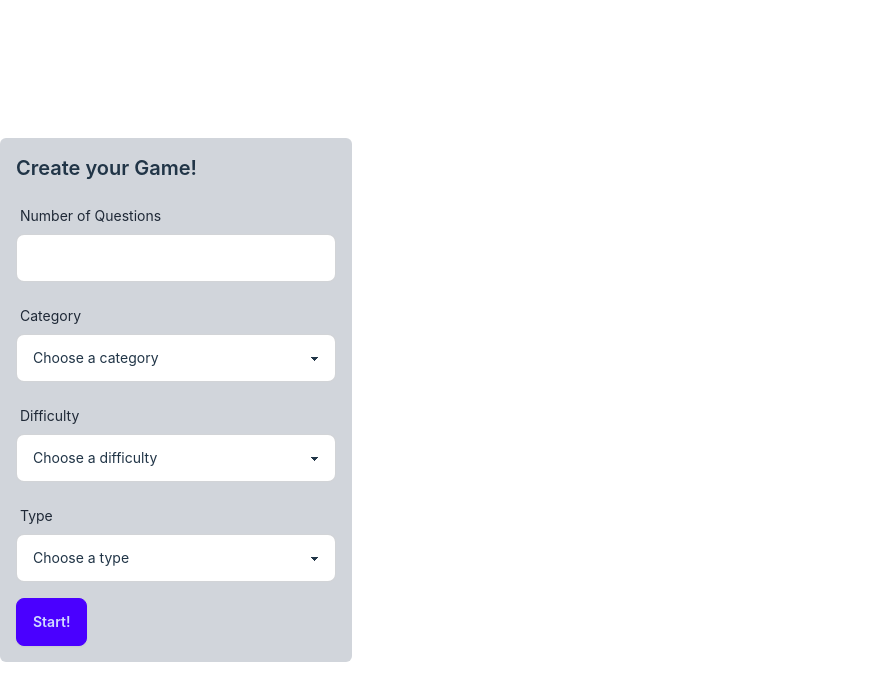
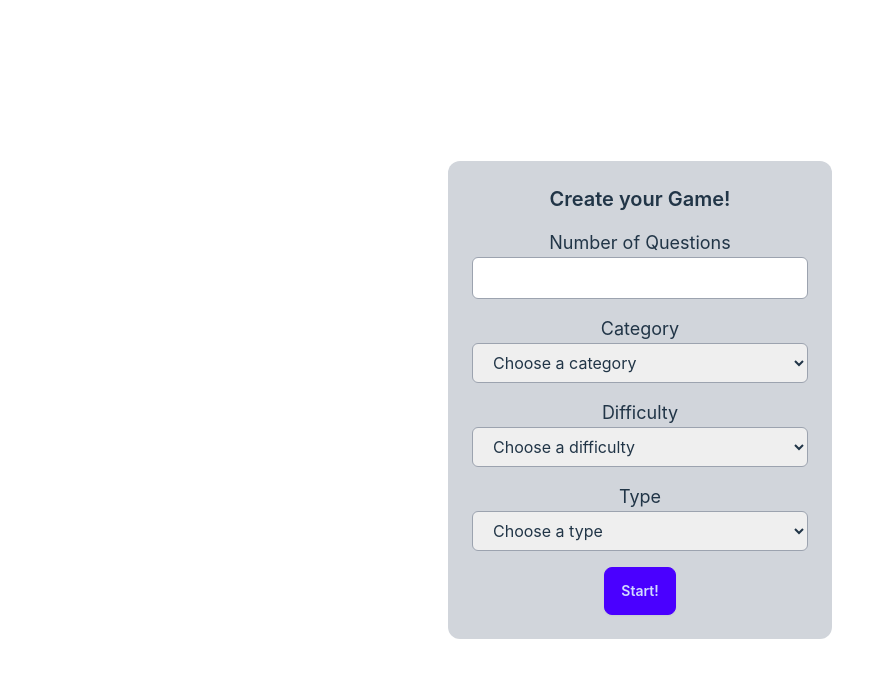
Before and after one commit to dcamrondunlap/trivia-project, a React (Vite) app in the folder trivia-game/: page / in a window 1280 px wide. Shown: the top 700 px of the page, without its empty margins (0-895 px from the left). Built offline with nearby package versions, Linux system fonts and the light colour scheme.

Commit message:
form and the questions and answer buttons centered

```diff
--- a/trivia-game/src/App.jsx
+++ b/trivia-game/src/App.jsx
@@ -9,7 +9,7 @@ function App() {
 
   return (
     <Router>
-      <div className="flex justify-center items-center h-screen">
+      <div className="">
         <Routes>
           <Route path="/" element={<TriviaForm />} />
           <Route path="/quiz" element={<Questions />} />
--- a/trivia-game/src/components/questions.jsx
+++ b/trivia-game/src/components/questions.jsx
@@ -49,12 +49,13 @@ function Questions() {
   }
 
   return (
-    <div className="container mx-auto px-4 py-8 flex flex-col items-center justify-center">
-      <h1 className="text-2xl font-bold mb-4">Here's your Quiz!</h1>
+    <div className='absolute inset-0 flex justify-center items-center'>
+  <div className="container mx-auto px-4 py-8">
+    <h1 className="text-2xl font-bold mb-4 text-center">Here's your Quiz!</h1>
     {!quizCompleted && quizData && quizData.results && quizData.results.length > 0 && (
-        <div className="mb-6">
+      <div className="mb-6 text-center">
         <h3 className="text-lg font-semibold mb-2" dangerouslySetInnerHTML={{__html: quizData.results[currentQuestionIndex].question}}></h3>
-          <ol className="list-decimal ml-6">
+        <ol className="ml-6">
           {shuffleArray([...quizData.results[currentQuestionIndex].incorrect_answers, quizData.results[currentQuestionIndex].correct_answer]).map((option, optionIndex) => (
             <li key={optionIndex} className="mb-2">
               <button className="btn btn-ghost" onClick={() => handleAnswerSelected(option === quizData.results[currentQuestionIndex].correct_answer)} dangerouslySetInnerHTML={{__html: option.replace(/quot;/g, '"').replace(/&#039;/g, "'")}}></button>
@@ -68,13 +69,14 @@ function Questions() {
         <Score score={score} totalQuestions={quizData.results.length} />
       </div>
     )}
-      <div className="flex justify-between">
+    <div className="flex justify-center">
       {quizCompleted && (
         <>
-            <button className="btn" onClick={handleStartOver}>Retry Quiz</button>
+          <button className="btn mr-4" onClick={handleStartOver}>Retry Quiz</button>
           <button className="btn" onClick={handleCreateNewQuiz}>Start New Quiz</button>
         </>
       )}
+    </div>
   </div>
 </div>
   );
--- a/trivia-game/src/components/triviaForm.jsx
+++ b/trivia-game/src/components/triviaForm.jsx
@@ -30,30 +30,27 @@ function TriviaForm() {
   }
 
   return (
-    <div className='flex items-center justify-center h-screen'>
-      <div className="p-4 bg-gray-300 rounded-md">
-      <h2 className="text-xl font-semibold mb-4">Create your Game!</h2>
+    <div className='absolute inset-0 flex justify-center items-center'>
+      <div className="p-6 bg-gray-300 rounded-xl max-w-sm">
+        <h2 className="text-xl font-semibold mb-4 text-center">Create your Game!</h2>
         <form onSubmit={handleSubmit} className="space-y-4">
-        <label className="form-control w-full max-w-xs">
-          <div className="label">
-            <span className="label-text">Number of Questions</span>
-          </div>
+          <label className="block">
+            <span className="block text-lg text-center">Number of Questions</span>
             <input
               type="number"
               value={numberOfQuestions}
               onChange={(e) => setNumberOfQuestions(e.target.value)}
-            className="input input-bordered"
+              className="block w-full border border-gray-400 rounded-md px-4 py-2"
+              max={50}
             />
           </label>
 
-        <label className="form-control w-full max-w-xs">
-          <div className="label">
-            <span className="label-text">Category</span>
-          </div>
+          <label className="block">
+            <span className="block text-lg text-center">Category</span>
             <select
               value={category}
               onChange={(e) => setCategory(e.target.value)}
-            className="select select-bordered w-full max-w-xs"
+              className="block w-full border border-gray-400 rounded-md px-4 py-2"
             >
               <option disabled value=''>Choose a category</option>
               <option value="9">General Knowledge</option>
@@ -83,14 +80,12 @@ function TriviaForm() {
             </select>
           </label>
 
-        <label className="form-control w-full max-w-xs">
-          <div className="label">
-            <span className="label-text">Difficulty</span>
-          </div>
+          <label className="block">
+            <span className="block text-lg text-center">Difficulty</span>
             <select
               value={difficulty}
               onChange={(e) => setDifficulty(e.target.value)}
-            className="select select-bordered w-full max-w-xs"
+              className="block w-full border border-gray-400 rounded-md px-4 py-2"
             >
               <option disabled value=''>Choose a difficulty</option>
               <option value="easy">Easy</option>
@@ -99,14 +94,12 @@ function TriviaForm() {
             </select>
           </label>
 
-        <label className="form-control w-full max-w-xs">
-          <div className="label">
-            <span className="label-text">Type</span>
-          </div>
+          <label className="block">
+            <span className="block text-lg text-center">Type</span>
             <select
               value={type}
               onChange={(e) => setType(e.target.value)}
-            className="select select-bordered w-full max-w-xs"
+              className="block w-full border border-gray-400 rounded-md px-4 py-2"
             >
               <option disabled value=''>Choose a type</option>
               <option value="multiple">Multiple Choice</option>
@@ -114,7 +107,7 @@ function TriviaForm() {
             </select>
           </label>
 
-        <button type="submit" className="btn btn-primary">
+          <button type="submit" className="btn btn-primary block mx-auto">
             Start!
           </button>
         </form>
```
Lines whose indentation alone changed are shown as unchanged.
